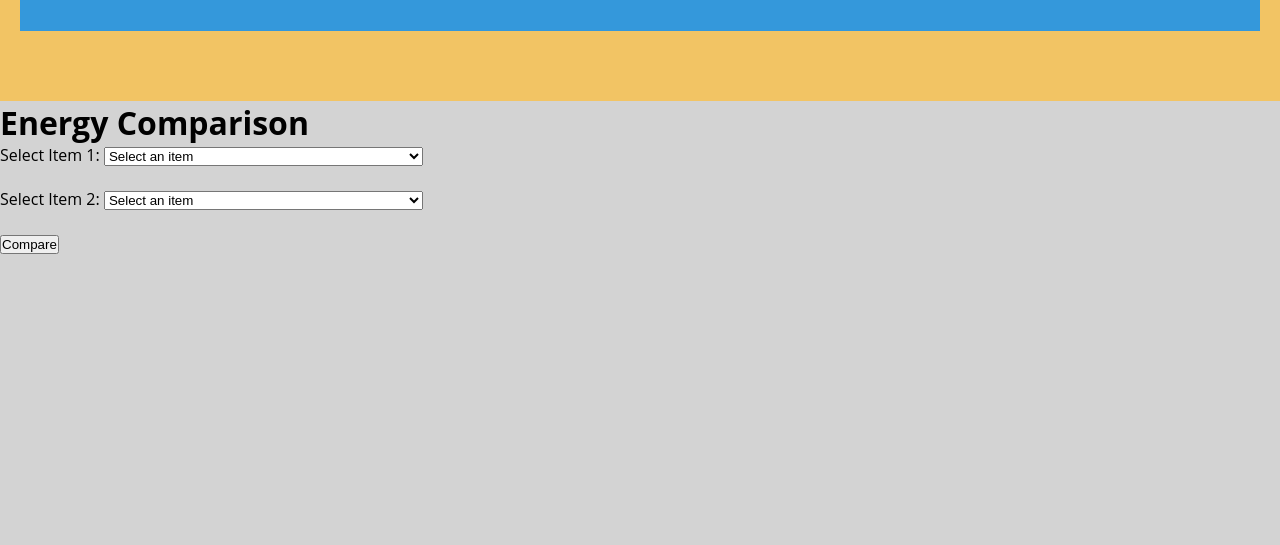
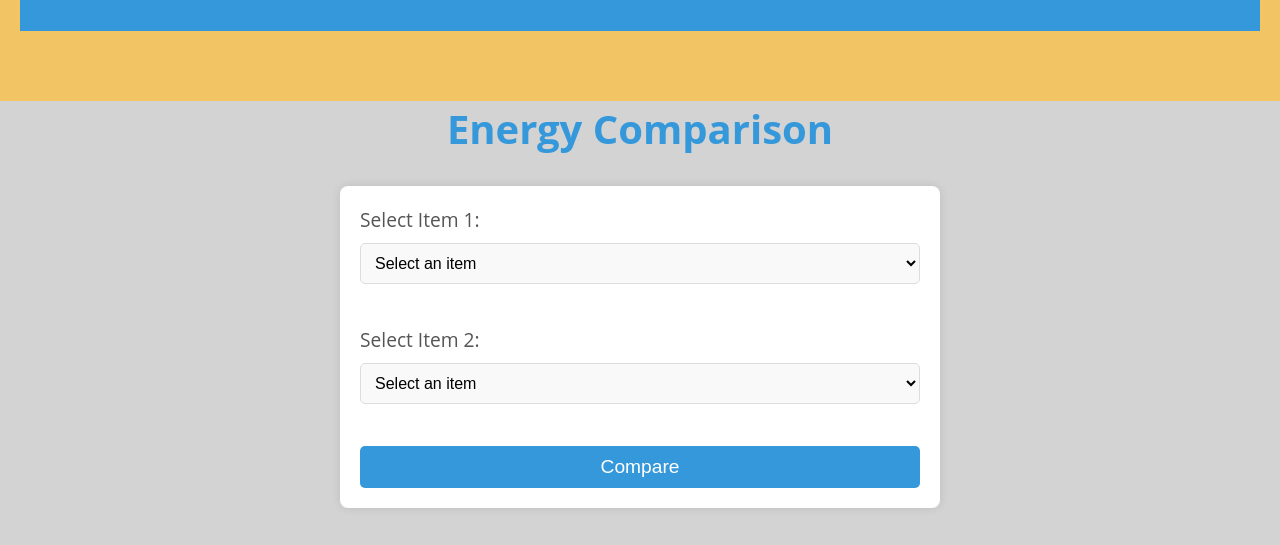
Before and after one commit to Virvivek007/Packed-Food-Fact, a plain HTML site: page comparison.html in a window 1280 px wide. Shown: the part 89-634 px from the top of the page. Drawn offline with nearby package versions, Linux system fonts and the light colour scheme.

Commit message:
Update comparison.html
Code changes

```diff
--- a/comparison.html
+++ b/comparison.html
@@ -5,7 +5,59 @@
   <meta name="viewport" content="width=device-width, initial-scale=1.0">
   <title>Nutrient Comparison</title>
   <style>
-    table {
+
+    /* Energy Comparison Section */
+h1 {
+  font-size: 2.5rem;
+  color: #3498db; /* Sky blue color */
+  text-align: center;
+  margin-bottom: 30px;
+}
+
+form {
+  max-width: 600px;
+  margin: 0 auto;
+  background-color: #fff;
+  padding: 20px;
+  border-radius: 8px;
+  box-shadow: 0 0 10px rgba(0, 0, 0, 0.1);
+}
+
+form label {
+  display: block;
+  font-size: 1.2rem;
+  color: #555;
+  margin-bottom: 10px;
+}
+
+form select {
+  width: 100%;
+  padding: 10px;
+  font-size: 1rem;
+  border: 1px solid #ddd;
+  border-radius: 5px;
+  margin-bottom: 20px;
+  background-color: #f9f9f9;
+}
+
+form button {
+  display: block;
+  width: 100%;
+  padding: 10px;
+  font-size: 1.2rem;
+  color: #fff;
+  background-color: #3498db; /* Sky blue background */
+  border: none;
+  border-radius: 5px;
+  cursor: pointer;
+  transition: background-color 0.3s ease;
+}
+
+form button:hover {
+  background-color: #2980b9; /* Darker blue on hover */
+}
+
+table {
       border-collapse: collapse;
       width: 100%;
     }
@@ -17,12 +69,18 @@
     th {
       background-color: #f2f2f2;
     }
-    .chart-container {
-      position: relative;
-      height: 40vh;
-      width: 80vw;
-      margin: auto;
-    }
+
+
+.chart-container {
+  max-width: 800px;
+  margin: 40px auto;
+}
+
+canvas {
+  width: 100% !important;
+  height: auto !important;
+}
+
   </style>
   <link rel="stylesheet" href="style.css">
   <script src="https://cdn.jsdelivr.net/npm/chart.js"></script>
```
